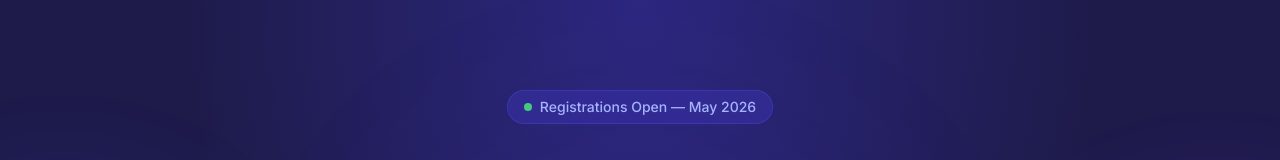
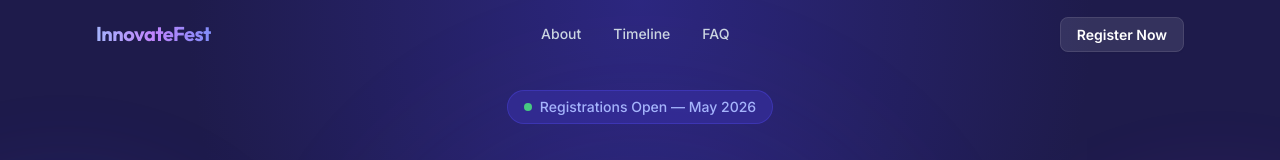
Before and after one commit to SaiBalajiSonga/innovatefest, a React (Vite) app: page / in a window 1280 px wide. Shown: the top 160 px of the page. Built offline with nearby package versions, Linux system fonts and the light colour scheme; no server answers.

Commit message:
Add sticky glassmorphism Navbar to landing page

```diff
--- /dev/null
+++ b/src/components/Navbar.jsx
@@ -0,0 +1,85 @@
+/**
+ * src/components/Navbar.jsx
+ *
+ * Sticky navigation bar with a glassmorphism effect that activates on scroll.
+ */
+import { useState, useEffect } from 'react'
+import { Link } from 'react-router-dom'
+
+export default function Navbar() {
+  const [scrolled, setScrolled] = useState(false)
+
+  // Detect scroll to toggle the glassmorphism background
+  useEffect(() => {
+    const handleScroll = () => {
+      setScrolled(window.scrollY > 20)
+    }
+    window.addEventListener('scroll', handleScroll)
+    return () => window.removeEventListener('scroll', handleScroll)
+  }, [])
+
+  // Helper for smooth scrolling to sections
+  const scrollTo = (e, id) => {
+    e.preventDefault()
+    const element = document.getElementById(id)
+    if (element) {
+      element.scrollIntoView({ behavior: 'smooth' })
+    }
+  }
+
+  return (
+    <nav
+      className={`fixed top-0 inset-x-0 z-50 transition-all duration-300 ${
+        scrolled
+          ? 'bg-brand-950/80 backdrop-blur-md border-b border-white/10 py-3 shadow-lg'
+          : 'bg-transparent py-5'
+      }`}
+    >
+      <div className="max-w-6xl mx-auto px-4 sm:px-6 lg:px-8 flex items-center justify-between">
+        {/* Brand Logo */}
+        <a
+          href="#hero"
+          onClick={(e) => scrollTo(e, 'hero')}
+          className="font-display text-xl font-bold tracking-tight hover:opacity-80 transition-opacity"
+        >
+          <span className="gradient-text">InnovateFest</span>
+        </a>
+
+        {/* Navigation Links (Hidden on small screens to keep it minimal) */}
+        <div className="hidden md:flex items-center gap-8">
+          <a
+            href="#about"
+            onClick={(e) => scrollTo(e, 'about')}
+            className="text-sm font-medium text-slate-300 hover:text-white transition-colors"
+          >
+            About
+          </a>
+          <a
+            href="#timeline"
+            onClick={(e) => scrollTo(e, 'timeline')}
+            className="text-sm font-medium text-slate-300 hover:text-white transition-colors"
+          >
+            Timeline
+          </a>
+          <a
+            href="#faq"
+            onClick={(e) => scrollTo(e, 'faq')}
+            className="text-sm font-medium text-slate-300 hover:text-white transition-colors"
+          >
+            FAQ
+          </a>
+        </div>
+
+        {/* Action Button */}
+        <div>
+          <Link
+            to="/register"
+            className="text-sm font-semibold bg-white/10 hover:bg-white/20 text-white border border-white/10 px-4 py-2 rounded-lg transition-all duration-200 shadow-sm"
+          >
+            Register Now
+          </Link>
+        </div>
+      </div>
+    </nav>
+  )
+}
--- a/src/pages/Landing.jsx
+++ b/src/pages/Landing.jsx
@@ -5,6 +5,7 @@
  * WHY separate section components: keeps this file concise and
  * allows each section to manage its own state/animations independently.
  */
+import Navbar   from '../components/Navbar'
 import Hero     from '../components/Hero'
 import About    from '../components/About'
 import Timeline from '../components/Timeline'
@@ -14,6 +15,7 @@ import Footer   from '../components/Footer'
 export default function Landing() {
   return (
     <main className="min-h-screen bg-brand-950 overflow-x-hidden">
+      <Navbar />
       <Hero />
       <About />
       <Timeline />
```
